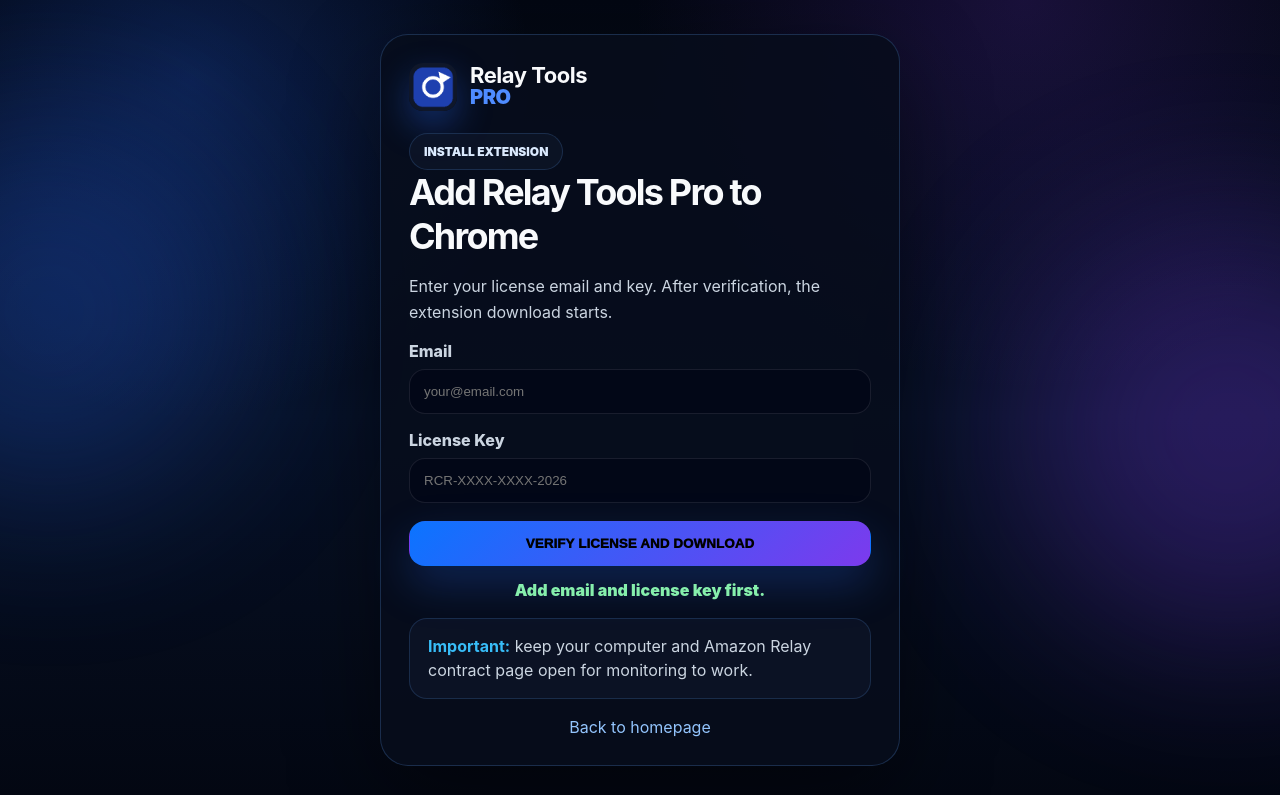
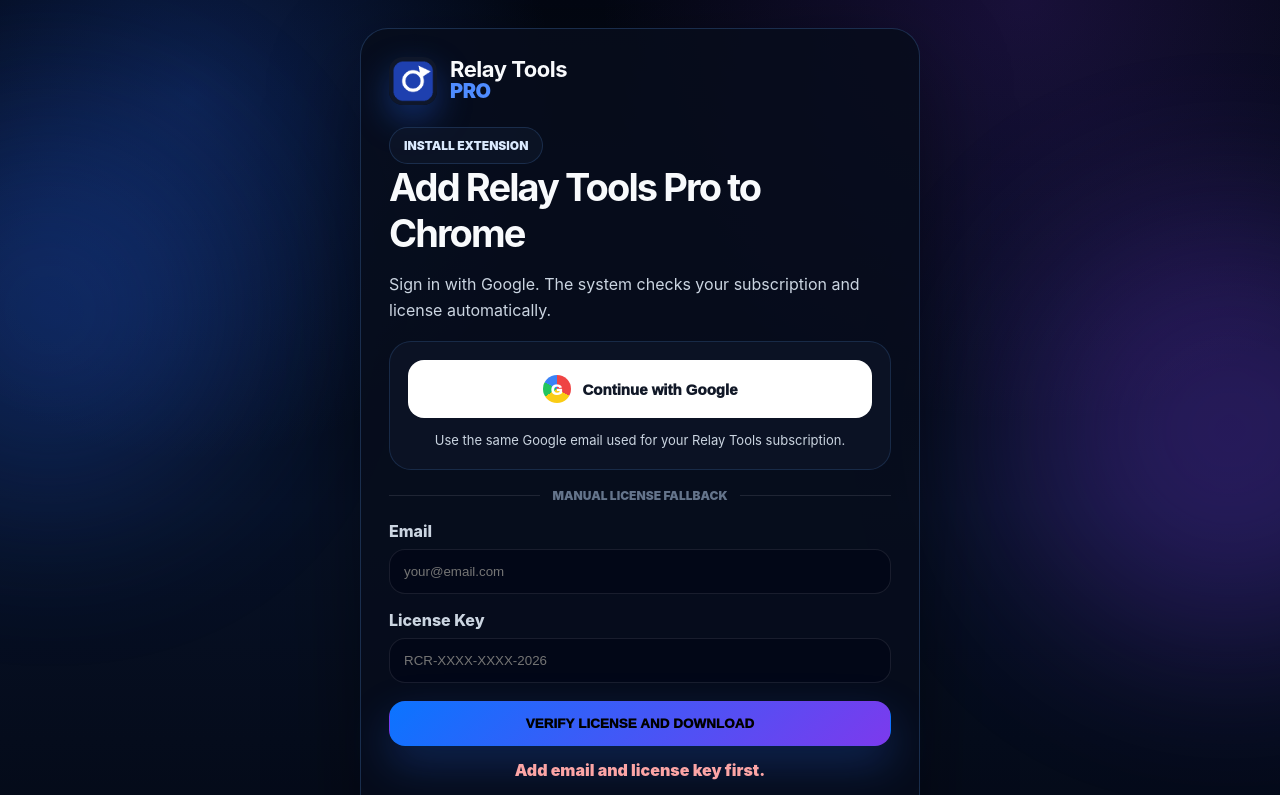
Before and after one commit to danutplesciuc/relaytools-site, a website: page download.html in a window 1280 px wide. Both pictures are taken after a click on the button "VERIFY LICENSE AND DOWNLOAD". Shown: the top 795 px of the page. Drawn offline with Linux system fonts and the light colour scheme.

Commit message:
Add files via upload

```diff
--- a/download.html
+++ b/download.html
@@ -7,16 +7,22 @@
   <link rel="stylesheet" href="style.css">
   <style>
     .download-page{min-height:100vh;display:grid;place-items:center;padding:28px}
-    .download-card{width:min(100%,520px);background:rgba(7,13,28,.88);border:1px solid rgba(96,165,250,.22);border-radius:28px;padding:28px;box-shadow:0 30px 90px rgba(0,0,0,.45)}
+    .download-card{width:min(100%,560px);background:rgba(7,13,28,.88);border:1px solid rgba(96,165,250,.22);border-radius:28px;padding:28px;box-shadow:0 30px 90px rgba(0,0,0,.45)}
     .download-card .brand{margin-bottom:22px}
-    .download-card h1{font-size:36px;letter-spacing:-.05em;margin:0 0 10px}
+    .download-card h1{font-size:38px;letter-spacing:-.05em;margin:0 0 10px}
     .download-card p{color:#cbd5e1;line-height:1.6}
+    .google-box{margin-top:18px;background:rgba(15,23,42,.62);border:1px solid rgba(96,165,250,.16);border-radius:22px;padding:18px}
+    .google-button{width:100%;display:flex;align-items:center;justify-content:center;gap:12px;background:#fff;color:#111827;border:0;border-radius:16px;padding:15px 18px;font-weight:950;cursor:pointer;font-size:15px}
+    .google-g{width:28px;height:28px;border-radius:999px;display:grid;place-items:center;background:conic-gradient(#ef4444 0 33%,#facc15 0 66%,#22c55e 0 83%,#3b82f6 0);color:white;font-weight:950}
+    .or-line{display:flex;align-items:center;gap:12px;margin:18px 0;color:#64748b;font-size:12px;font-weight:900;text-transform:uppercase}
+    .or-line:before,.or-line:after{content:"";height:1px;background:rgba(255,255,255,.1);flex:1}
     .field{display:block;margin-top:16px;color:#cbd5e1;font-weight:850}
     .field input{width:100%;margin-top:8px;background:rgba(2,6,23,.72);border:1px solid rgba(255,255,255,.09);color:white;border-radius:16px;padding:14px;outline:none}
     .field input:focus{border-color:#60a5fa;box-shadow:0 0 0 4px rgba(37,99,235,.16)}
     .download-card .btn{width:100%;margin-top:18px}
-    #status{margin-top:14px;color:#86efac;text-align:center;font-weight:900}
+    #status{margin-top:14px;color:#86efac;text-align:center;font-weight:900;min-height:20px}
     .back{display:block;text-align:center;margin-top:18px;color:#93c5fd}
+    .hidden{display:none}
   </style>
 </head>
 <body>
@@ -32,7 +38,19 @@
 
       <span class="eyebrow">Install extension</span>
       <h1>Add Relay Tools Pro to Chrome</h1>
-      <p>Enter your license email and key. After verification, the extension download starts.</p>
+      <p>Sign in with Google. The system checks your subscription and license automatically.</p>
+
+      <div class="google-box">
+        <button class="google-button" onclick="continueWithGoogle()">
+          <span class="google-g">G</span>
+          Continue with Google
+        </button>
+        <p style="margin:12px 0 0;font-size:13px;text-align:center">
+          Use the same Google email used for your Relay Tools subscription.
+        </p>
+      </div>
+
+      <div class="or-line">manual license fallback</div>
 
       <label class="field">Email
         <input id="email" type="email" placeholder="your@email.com">
--- a/download.js
+++ b/download.js
@@ -1,17 +1,41 @@
+const LICENSE_SERVER = 'https://relay-license-server.onrender.com';
+
+function setStatus(message, isBad = false) {
+  const status = document.getElementById('status');
+  if (!status) return;
+  status.textContent = message;
+  status.style.color = isBad ? '#fca5a5' : '#86efac';
+}
+
+async function continueWithGoogle() {
+  setStatus('Opening Google sign-in...');
+
+  /*
+    Website Google login needs a web OAuth flow.
+    The Chrome extension already uses Chrome Identity API inside the extension.
+    For the public website, this button sends the user to the extension download flow.
+    After install, the extension handles Google account picker and automatic license activation.
+  */
+
+  setStatus('Install the extension, then click Choose Google Account inside Relay Tools Pro.');
+  setTimeout(() => {
+    window.location.href = '/relaycontractrefresher.zip';
+  }, 900);
+}
+
 async function verifyLicense(){
   const email = document.getElementById('email').value.trim().toLowerCase();
   const key = document.getElementById('license').value.trim();
-  const status = document.getElementById('status');
 
   if (!email || !key) {
-    status.textContent = 'Add email and license key first.';
+    setStatus('Add email and license key first.', true);
     return;
   }
 
-  status.textContent = 'Checking license...';
+  setStatus('Checking license...');
 
   try {
-    const res = await fetch('https://relay-license-server.onrender.com/get-license-by-email', {
+    const res = await fetch(`${LICENSE_SERVER}/get-license-by-email`, {
       method:'POST',
       headers:{
         'Content-Type':'application/json',
@@ -23,13 +47,13 @@
     const data = await res.json();
 
     if (data.ok && data.licenseKey === key) {
-      status.textContent = 'License valid. Download starting...';
+      setStatus('License valid. Download starting...');
       window.location.href = '/relaycontractrefresher.zip';
     } else {
-      status.textContent = 'Invalid license.';
+      setStatus('Invalid license.', true);
     }
   } catch(err) {
     console.log(err);
-    status.textContent = 'Server error. Try again later.';
+    setStatus('Server error. Try again later.', true);
   }
 }
```
Also changed, not shown: index.html (+1 -1 lines).
